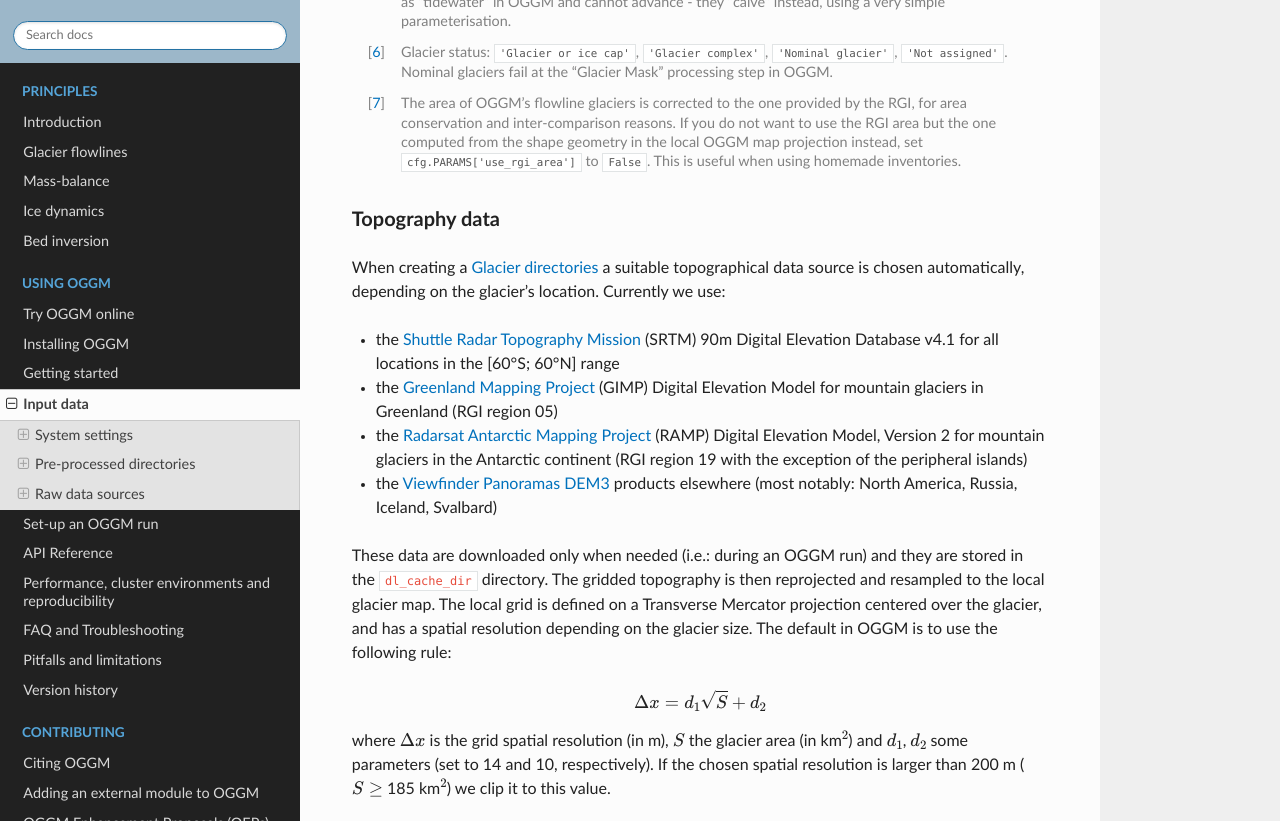
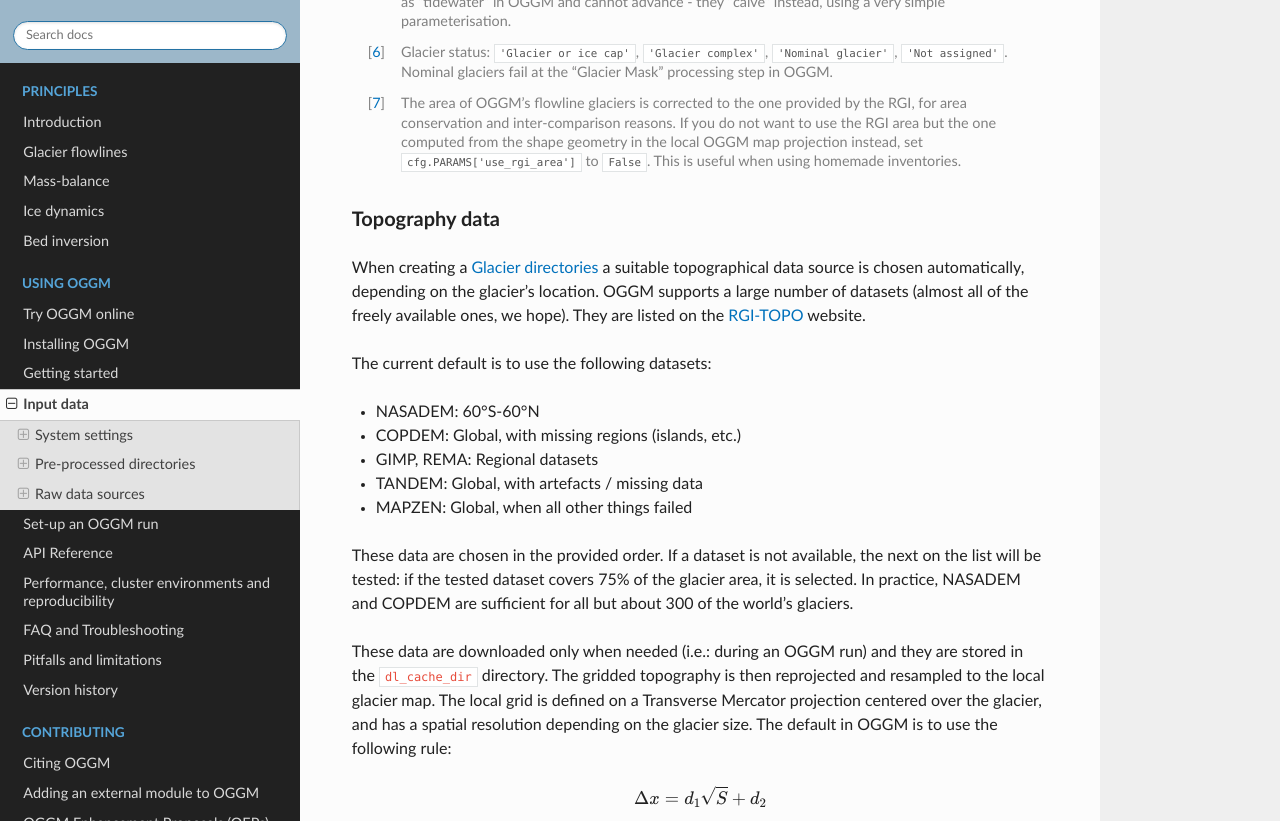
Before and after one commit to OGGM/oggm, a Sphinx documentation site: the page built from docs/input-data.rst, in a window 1280 px wide and 900 px high, scrolled down 5580 px, cut to the strip 0-821 px from the top of the window. Built offline with Sphinx 7.4.7 and the Read the Docs theme 2.0.0, drawn with Linux system fonts in a browser that asks for light colours; the version number could not be read and is left out.

Commit message:
Change default DEM sources for ALL glaciers (#1073)
* Change default DEM sources for ALL glaciers

* docs

```diff
--- a/docs/input-data.rst
+++ b/docs/input-data.rst
@@ -317,23 +317,23 @@ Topography data
 ~~~~~~~~~~~~~~~
 
 When creating a :ref:`glacierdir` a suitable topographical data source is
-chosen automatically, depending on the glacier's location. Currently we use:
+chosen automatically, depending on the glacier's location. OGGM supports
+a large number of datasets (almost all of the freely available ones, we
+hope). They are listed on the
+`RGI-TOPO <https://rgitools.readthedocs.io/en/latest/dems.html>`_ website.
 
-- the `Shuttle Radar Topography Mission`_ (SRTM) 90m Digital Elevation Database v4.1
-  for all locations in the [60°S; 60°N] range
-- the `Greenland Mapping Project`_ (GIMP) Digital Elevation Model
-  for mountain glaciers in Greenland (RGI region 05)
-- the `Radarsat Antarctic Mapping Project`_ (RAMP) Digital Elevation Model, Version 2
-  for mountain glaciers in the Antarctic continent
-  (RGI region 19 with the exception of the peripheral islands)
-- the `Viewfinder Panoramas DEM3`_ products
-  elsewhere (most notably: North America, Russia, Iceland, Svalbard)
+The current default is to use the following datasets:
 
+- NASADEM: 60°S-60°N
+- COPDEM: Global, with missing regions (islands, etc.)
+- GIMP, REMA: Regional datasets
+- TANDEM: Global, with artefacts / missing data
+- MAPZEN: Global, when all other things failed
 
-.. _Shuttle Radar Topography Mission: http://srtm.csi.cgiar.org/
-.. _Greenland Mapping Project: https://bpcrc.osu.edu/gdg/data/gimpdem
-.. _Radarsat Antarctic Mapping Project: http://nsidc.org/data/nsidc-0082
-.. _Viewfinder Panoramas DEM3: http://viewfinderpanoramas.org/dem3.html
+These data are chosen in the provided order. If a dataset is not available,
+the next on the list will be tested: if the tested dataset covers
+75% of the glacier area, it is selected. In practice, NASADEM and COPDEM
+are sufficient for all but about 300 of the world's glaciers.
 
 These data are downloaded only when needed (i.e.: during an OGGM run)
 and they are stored in the ``dl_cache_dir``
--- a/docs/whats-new.rst
+++ b/docs/whats-new.rst
@@ -39,6 +39,9 @@ Breaking changes
   By `Fabien Maussion <https://github.com/fmaussion>`_
 - The order of the tasks applied to  the preprocessed levels has
   changed, climate data comes in later (:pull:`1038`).
+  By `Fabien Maussion <https://github.com/fmaussion>`_
+- The default DEMS used for each glacier have changed for more modern ones
+  (:pull:`1073`).
   By `Fabien Maussion <https://github.com/fmaussion>`_
 - The inversion tasks now can invert for trapezoid shapes (:pull:`1045`). This
   has non-trivial consequences for the model workflow. First and foremost,
```
Also changed, not shown: 4 other files.
